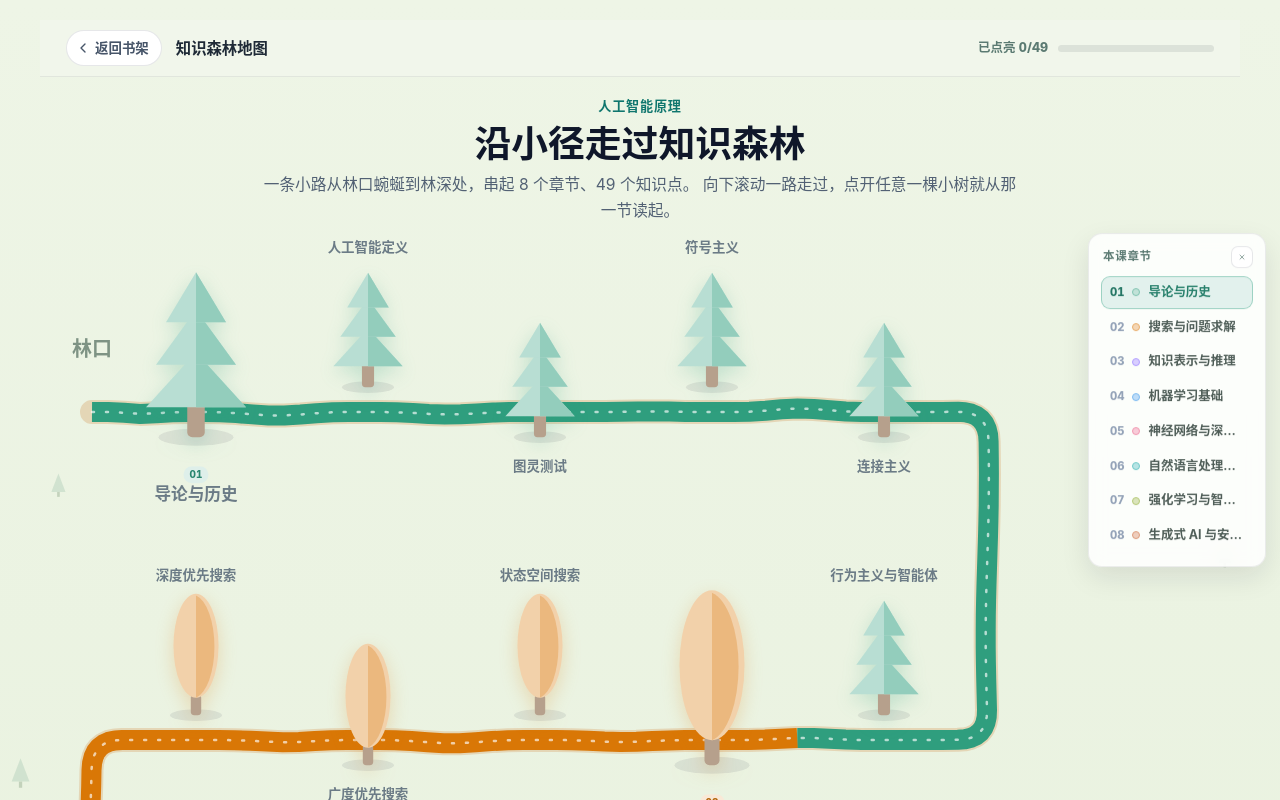
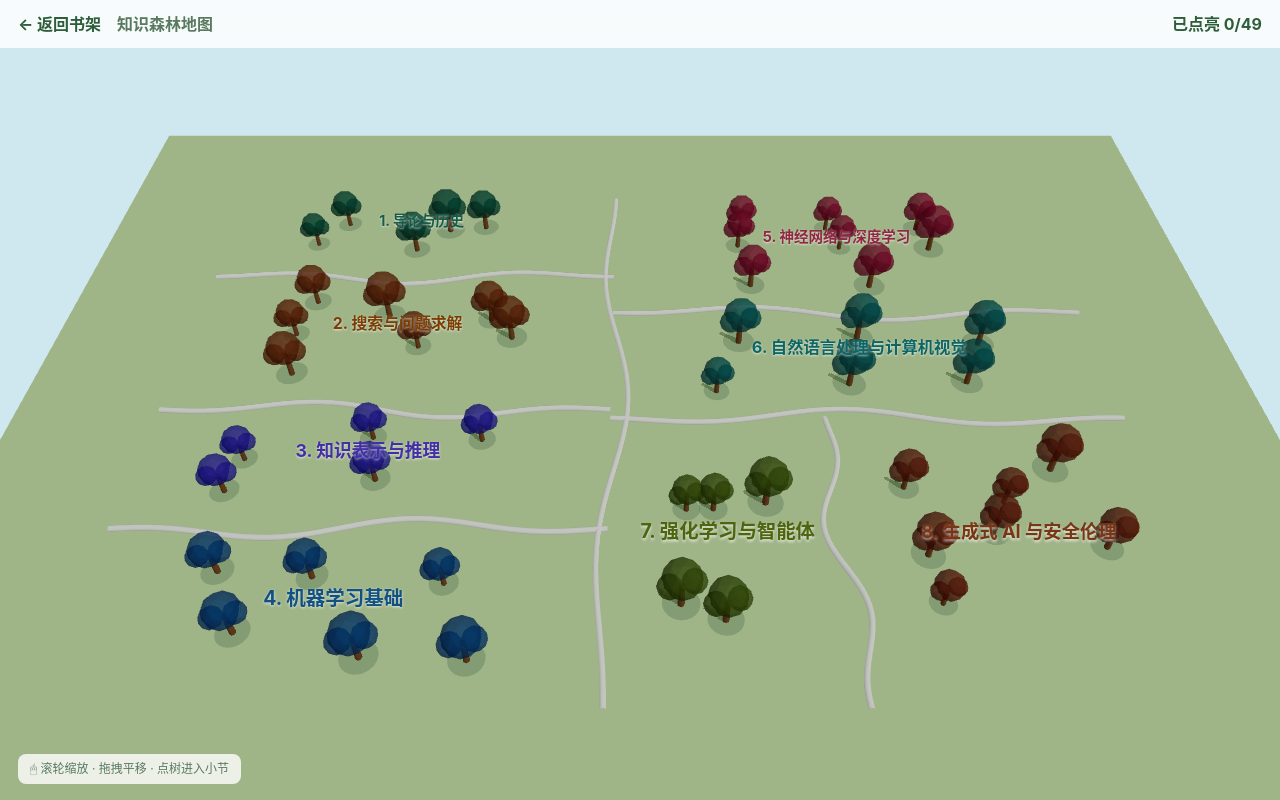
Before and after one commit to wulin-wulin/AI_tree_course, a React (Vite) app: page /#/ai in a window 1280 px wide. Shown: the top 800 px of the page. Built offline with nearby package versions, Linux system fonts and the light colour scheme.

Commit message:
feat(3dmap): /ai 切换到 3D 森林地图入口 + 样式

```diff
--- a/src/App.tsx
+++ b/src/App.tsx
@@ -1,6 +1,6 @@
 import { HashRouter, Navigate, Route, Routes, useParams } from 'react-router-dom';
 import HomePage from './components/HomePage';
-import ChapterMapPage from './components/ChapterMapPage';
+import ForestMapPage from './components/ForestMapPage';
 import ReadingPage from './components/ReadingPage';
 import { firstPointOf, pointPath } from './data/courseNav';
 
@@ -20,7 +20,7 @@ function App() {
         </a>
         <Routes>
           <Route path="/" element={<HomePage />} />
-          <Route path="/ai" element={<ChapterMapPage />} />
+          <Route path="/ai" element={<ForestMapPage />} />
           <Route path="/ai/:chapterId" element={<ChapterRedirect />} />
           <Route path="/ai/:chapterId/:pointId" element={<ReadingPage />} />
           <Route path="*" element={<Navigate to="/" replace />} />
--- a/src/styles.css
+++ b/src/styles.css
@@ -4101,3 +4101,58 @@ body:has(.forest-trail-page) {
     display: none;
   }
 }
+
+/* ── 3D 知识森林地图 ── */
+.forest3d-page {
+  position: fixed;
+  inset: 0;
+  overflow: hidden;
+  background: #cfe7ef;
+}
+.forest3d-topbar {
+  position: absolute;
+  top: 0; left: 0; right: 0;
+  height: 48px;
+  display: flex;
+  align-items: center;
+  gap: 16px;
+  padding: 0 18px;
+  background: rgba(255, 255, 255, 0.82);
+  backdrop-filter: blur(6px);
+  z-index: 10;
+}
+.forest3d-back { font-weight: 700; color: #2e5d3a; text-decoration: none; }
+.forest3d-title { font-weight: 600; color: #5a7a5f; }
+.forest3d-progress { margin-left: auto; font-weight: 700; color: #2e5d3a; }
+.forest3d-hint {
+  position: absolute;
+  left: 18px; bottom: 16px;
+  padding: 6px 12px;
+  border-radius: 8px;
+  background: rgba(255, 255, 255, 0.8);
+  font-size: 12px;
+  color: #5a7a5f;
+  z-index: 10;
+}
+.forest3d-region-label {
+  font-weight: 700;
+  font-size: 13px;
+  white-space: nowrap;
+  text-shadow: 0 1px 2px rgba(255, 255, 255, 0.7);
+  pointer-events: none;
+}
+.forest3d-preview-card {
+  width: 200px;
+  padding: 10px 12px;
+  border-radius: 10px;
+  background: #fff;
+  border: 1px solid #cde0c4;
+  box-shadow: 0 6px 18px rgba(31, 61, 39, 0.18);
+}
+.forest3d-preview-title { font-weight: 700; font-size: 13px; color: #1f3d27; }
+.forest3d-preview-summary { margin-top: 4px; font-size: 11.5px; color: #5a7a5f; line-height: 1.4; }
+.forest3d-preview-cta { margin-top: 6px; font-size: 11.5px; font-weight: 700; color: #3f8a55; }
+
+@media (prefers-reduced-motion: reduce) {
+  .forest3d-page * { transition: none !important; }
+}
```
